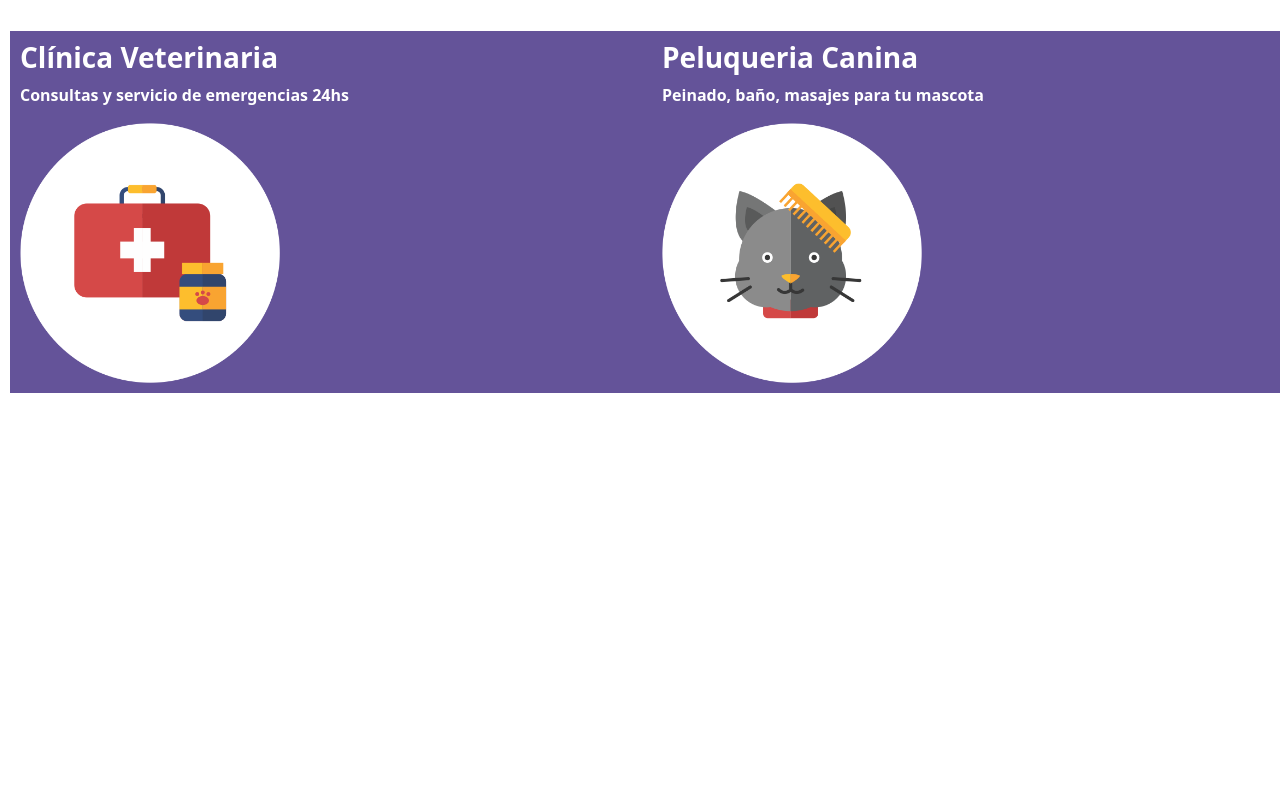
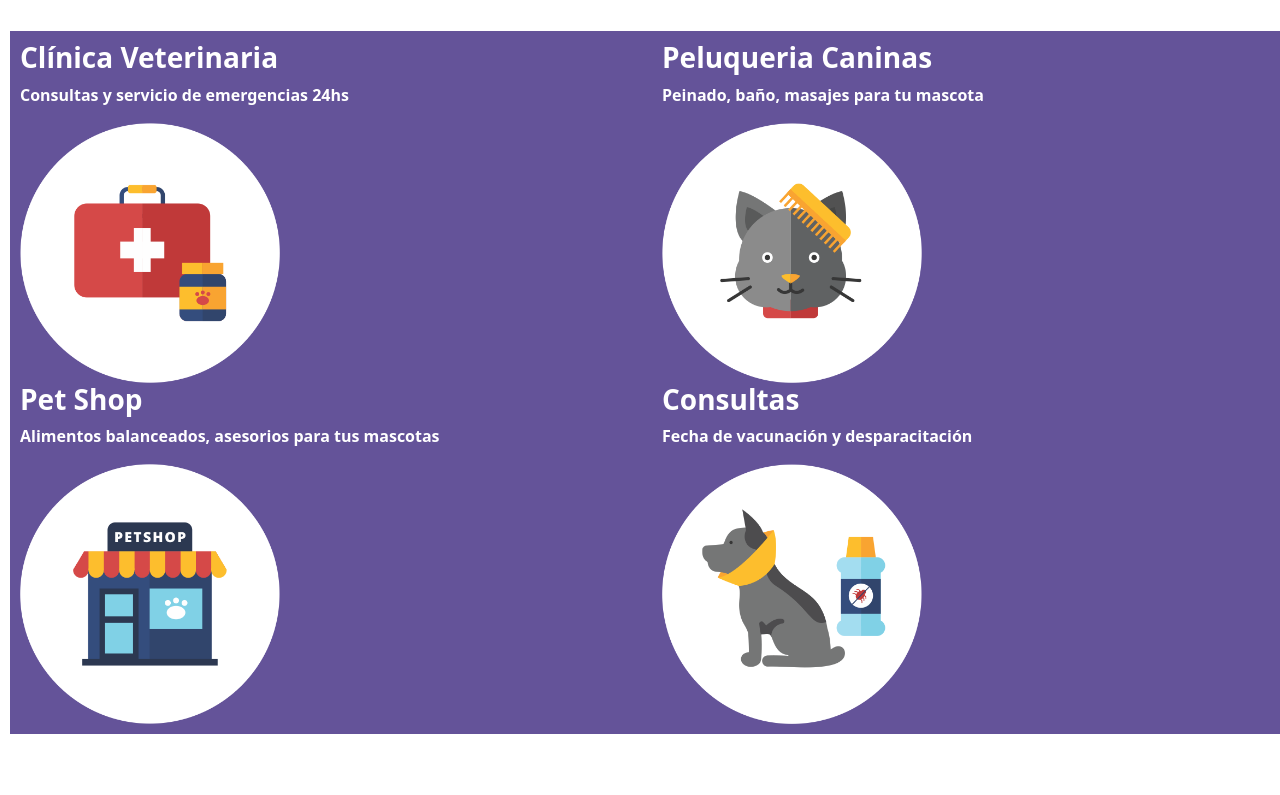
Before and after one commit to ivanGonExe/veterinariaHome, a plain HTML site: page index.html in a window 1280 px wide. Shown: the part 1208-2003 px from the top of the page. Before the commit the page ends 1675 px from the top, so only its background shows below. Drawn offline with nearby package versions, Linux system fonts and the light colour scheme.

Commit message:
Add files via upload

```diff
--- a/index.html
+++ b/index.html
@@ -99,11 +99,25 @@
 
          <div class="col-lg-6 col-md-12">
           <div>
-            <h3>Peluqueria Canina</h3>
+            <h3>Peluqueria Caninas</h3>
             <p>Peinado, baño, masajes para tu mascota</p>
           </div>
             <img src="./iconos/peluqueria.png" alt="consulta"  height="260" width="260">
             </div>
+            <div class="col-lg-6 col-md-12">
+              <div>
+                <h3>Pet Shop</h3>
+                <p>Alimentos balanceados, asesorios para tus mascotas </p>
+              </div>
+                <img src="./iconos/petshop.png" alt="consulta"  height="260" width="260">
+                </div>
+                <div class="col-lg-6 col-md-12">
+                  <div>
+                    <h3>Consultas</h3>
+                    <p>Fecha de vacunación y desparacitación</p>
+                  </div>
+                    <img src="./iconos/consultas.png" alt="consulta"  height="260" width="260">
+                    </div>
 
         </div>
 
```
